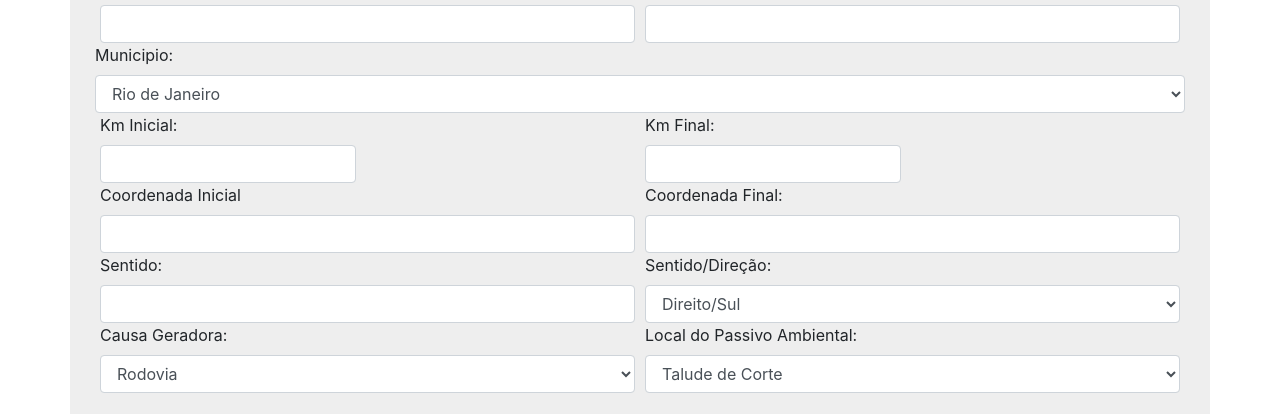
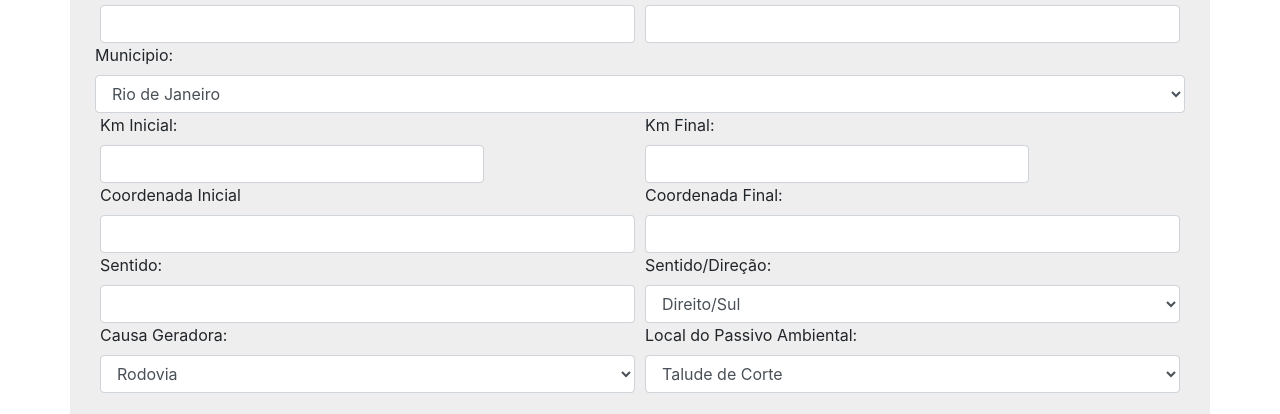
Before and after one commit to Pulizs/Engefoto, a website: page index.html in a window 1280 px wide. Shown: the part 347-761 px from the top of the page. Drawn offline with Linux system fonts and the light colour scheme.

Commit message:
Update index.html

```diff
--- a/index.html
+++ b/index.html
@@ -45,11 +45,11 @@
                 <div class="form-row">
                     <div class="col">
                         <label id="lbkminicial" for="kminicial">Km Inicial: </label>
-                        <input class="form-control" id="kminicial" type="text" name="kminicial" style="width: 20vw;">
+                        <input class="form-control" id="kminicial" type="text" name="kminicial" style="width: 30vw;">
                     </div>
                     <div class="col">
                         <label id="lbkmfinal" for="kmfinal">Km Final:</label>
-                        <input class="form-control" id="kmfinal" type="text" name="kmfinal" style="width: 20vw;">
+                        <input class="form-control" id="kmfinal" type="text" name="kmfinal" style="width: 30vw;">
                     </div>
 
                 </div>
```
